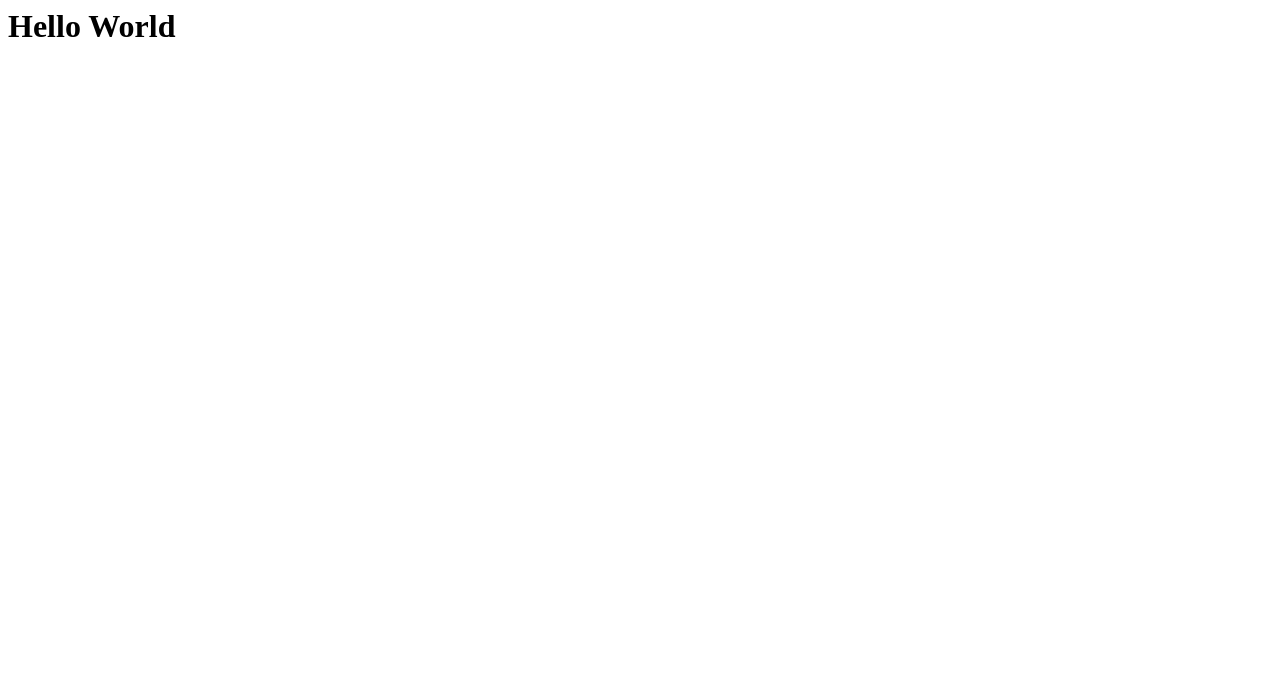
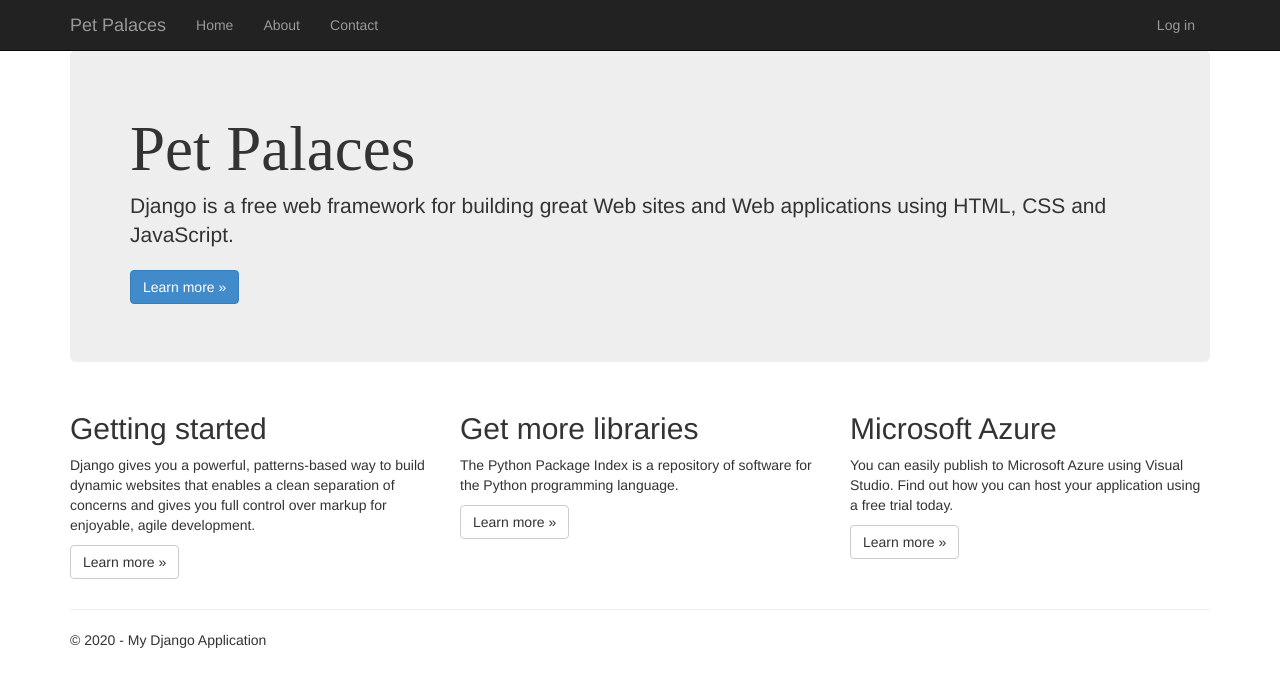
Before and after one commit to TSimmz/PetPalaces, a Django app: page / in a window 1280 px wide. Before the commit the part shown is almost empty. Shown: the top 687 px of the page. Run offline with Django 3.2, Linux system fonts and the light colour scheme; some libraries are stand-ins or nearby versions.

Commit message:
Playing with font additions.

```diff
--- a/PetPalaces/PetPalaces/settings.py
+++ b/PetPalaces/PetPalaces/settings.py
@@ -43,6 +43,7 @@ INSTALLED_APPS = [
 
     # Own
     'components',
+    'pages',
 ]
 
 # Middleware framework
--- a/PetPalaces/PetPalaces/urls.py
+++ b/PetPalaces/PetPalaces/urls.py
@@ -13,6 +13,8 @@ urlpatterns = [
 
     # New URLS
     path('', home_view, name='home'),
+    path('contact/', views.contact, name='contact'),
+    path('about/', views.about, name='about'),
     path('login/',
         LoginView.as_view
         (
@@ -27,10 +29,4 @@ urlpatterns = [
         name='login'),
     path('logout/', LogoutView.as_view(next_page='/'), name='logout'),
     path('admin/', admin.site.urls),
-
-    # Old URLS
-    #path('', views.home, name='home'),
-    #path('contact/', views.contact, name='contact'),
-    #path('about/', views.about, name='about'),
-
 ]
--- a/PetPalaces/app/static/app/content/site.css
+++ b/PetPalaces/app/static/app/content/site.css
@@ -40,3 +40,12 @@ input[type="checkbox"].input-validation-error {
 .validation-summary-valid {
     display: none;
 }
+
+@font-face {
+    font-family: 'FinkHeavy';
+    src: url('../fonts/FinkHeavy.ttf');
+}
+
+.fink-heavy{
+    font-family: FinkHeavy;
+}
--- /dev/null
+++ b/PetPalaces/pages/templates/pages/base_layout.html
@@ -0,0 +1,49 @@
+<!DOCTYPE html>
+<html>
+<head>
+    <meta charset="utf-8" />
+    <meta name="viewport" content="width=device-width, initial-scale=1.0">
+    <title>{{ title }} - My Django Application</title>
+    {% load staticfiles %}
+    <link rel="stylesheet" type="text/css" href="{% static 'app/content/bootstrap.min.css' %}" />
+    <link rel="stylesheet" type="text/css" href="{% static 'app/content/site.css' %}" />
+    <script src="{% static 'app/scripts/modernizr-2.6.2.js' %}"></script>
+</head>
+
+<body>
+    <div class="navbar navbar-inverse navbar-fixed-top">
+        <div class="container">
+            <div class="navbar-header">
+                <button type="button" class="navbar-toggle" data-toggle="collapse" data-target=".navbar-collapse">
+                    <span class="icon-bar"></span>
+                    <span class="icon-bar"></span>
+                    <span class="icon-bar"></span>
+                </button>
+                <a href="/" class="navbar-brand">Pet Palaces</a>
+            </div>
+            <div class="navbar-collapse collapse">
+                <ul class="nav navbar-nav">
+                    <li><a href="{% url 'home' %}">Home</a></li>
+                    <li><a href="{% url 'about' %}">About</a></li>
+                    <li><a href="{% url 'contact' %}">Contact</a></li>
+                </ul>
+                {% include 'app/loginpartial.html' %}
+            </div>
+        </div>
+    </div>
+
+    <div class="container body-content">
+{% block content %}{% endblock %}
+        <hr/>
+        <footer>
+            <p>&copy; {{ year }} - My Django Application</p>
+        </footer>
+    </div>
+
+    <script src="{% static 'app/scripts/jquery-1.10.2.js' %}"></script>
+    <script src="{% static 'app/scripts/bootstrap.js' %}"></script>
+    <script src="{% static 'app/scripts/respond.js' %}"></script>
+{% block scripts %}{% endblock %}
+
+</body>
+</html>
--- a/PetPalaces/pages/templates/pages/index.html
+++ b/PetPalaces/pages/templates/pages/index.html
@@ -1,9 +1,33 @@
-<html>
-<head><title></title></head>
+{% extends "pages/base_layout.html" %}
 
-<body>
+{% block content %}
 
-{{ content }}
+<div class="jumbotron">
+    <h1 class="fink-heavy">Pet Palaces</h1>
+    <p class="lead">Django is a free web framework for building great Web sites and Web applications using HTML, CSS and JavaScript.</p>
+    <p><a href="https://www.djangoproject.com/" class="btn btn-primary btn-large">Learn more &raquo;</a></p>
+</div>
 
-</body>
-</html>
+<div class="row">
+    <div class="col-md-4">
+        <h2>Getting started</h2>
+        <p>
+            Django gives you a powerful, patterns-based way to build dynamic websites that
+            enables a clean separation of concerns and gives you full control over markup
+            for enjoyable, agile development.
+        </p>
+        <p><a class="btn btn-default" href="https://djangobook.com/django-tutorials/">Learn more &raquo;</a></p>
+    </div>
+    <div class="col-md-4">
+        <h2>Get more libraries</h2>
+        <p>The Python Package Index is a repository of software for the Python programming language.</p>
+        <p><a class="btn btn-default" href="https://pypi.org/">Learn more &raquo;</a></p>
+    </div>
+    <div class="col-md-4">
+        <h2>Microsoft Azure</h2>
+        <p>You can easily publish to Microsoft Azure using Visual Studio. Find out how you can host your application using a free trial today.</p>
+        <p><a class="btn btn-default" href="http://azure.microsoft.com">Learn more &raquo;</a></p>
+    </div>
+</div>
+
+{% endblock %}
--- a/PetPalaces/pages/views.py
+++ b/PetPalaces/pages/views.py
@@ -1,6 +1,16 @@
-from django.http import HttpResponse
+from datetime import datetime
 from django.shortcuts import render
+from django.http import HttpRequest
 
 # Create your views here.
 def home_view(request, *args, **kwargs):
-    return HttpResponse("<h1>Hello World</h1>");
+    """Renders the home page."""
+    assert isinstance(request, HttpRequest)
+    return render(
+        request,
+        'pages/index.html',
+        {
+            'title':'Home Page',
+            'year':datetime.now().year,
+        }
+    )
```
Also changed, not shown: PetPalaces/app/static/app/content/bootstrap.css, PetPalaces/app/static/app/fonts/FinkHeavy.ttf (added), PetPalaces/static/app/fonts/Animal-Crossing-Wild-World.ttf (renamed from PetPalaces/app/static/app/fonts/Animal-Crossing-Wild-World.ttf), 1 other file.
